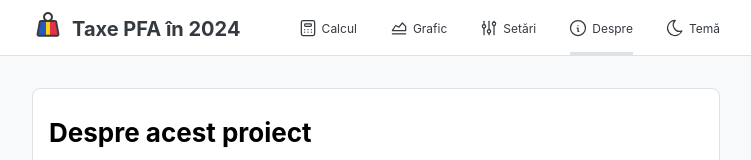
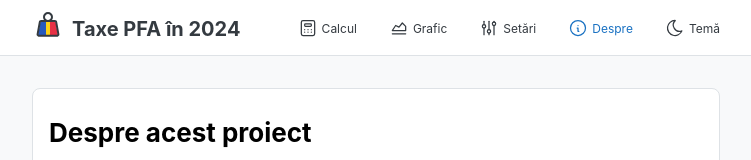
Before and after one commit to taxepfa/taxepfa.github.io, a Next.js app: page /despre in a window 1280 px wide. Shown: the top 160 px of the page, without its empty margins (264-1015 px from the left). Built offline with nearby package versions, Linux system fonts and the light colour scheme.

Commit message:
Improve nav link colors

```diff
--- a/components/Header.module.css
+++ b/components/Header.module.css
@@ -45,7 +45,8 @@
 
   @media (pointer: fine) {
     &:hover {
-      color: var(--mantine-color-blue-light-color);
+      color: light-dark(var(--mantine-color-black), var(--mantine-color-white));
+      text-decoration: underline;
     }
   }
 }
--- a/components/NavLink.module.css
+++ b/components/NavLink.module.css
@@ -1,26 +1,7 @@
-.root {
-  position: relative;
-
-  &::after {
-    content: '';
-    position: absolute;
-    height: rem(4px);
-    left: rem(2px);
-    width: calc(100% - rem(2px));
-    background: light-dark(var(--mantine-color-gray-3), var(--mantine-color-dark-4));
-    top: rem(-8px);
-    transform: scaleY(0);
-    transform-origin: top;
-    transition: all 0.2s ease;
-
-    @media (min-width: $mantine-breakpoint-xs) {
-      transform-origin: bottom;
-      top: auto;
-      bottom: rem(-8px);
-    }
+.current {
+  &,
+  &:focus,
+  &:not(:hover) {
+    color: light-dark(var(--mantine-color-blue-8), var(--mantine-color-blue-4));
   }
 }
-
-.current::after {
-  transform: scaleY(1);
-}
--- a/components/NavLink.tsx
+++ b/components/NavLink.tsx
@@ -19,13 +19,9 @@ export function NavLink({ className, textClassName, href, icon, text }: NavLinkP
     <Link href={href} passHref legacyBehavior>
       <Box
         component="a"
-        className={clsx(
-          classes.root,
-          {
-            [classes.current]: href === usePathname(),
-          },
-          className
-        )}
+        className={clsx(className, {
+          [classes.current]: href === usePathname(),
+        })}
       >
         {icon}
         <div className={textClassName}>{text}</div>
```
